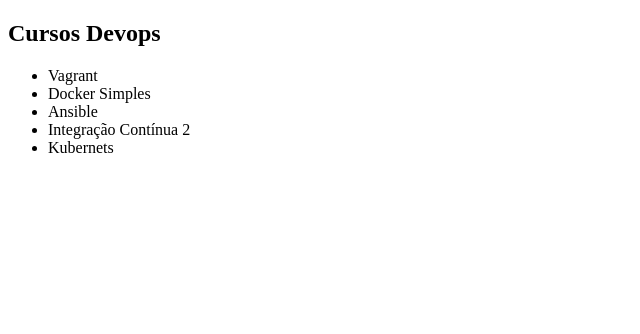
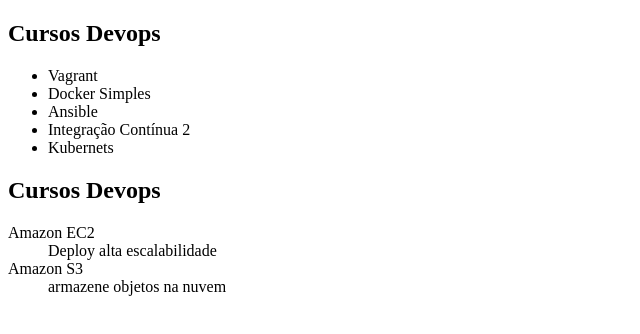
Before and after one commit to HumbertoPeluso/alura-git, a plain HTML site: page index.html in a window 1280 px wide. Shown: the whole page, without its empty margins (0-640 px from the left). Drawn offline with Linux system fonts and the light colour scheme.

Commit message:
Cursos de S2 e EC3 add

```diff
--- a/index.html
+++ b/index.html
@@ -15,5 +15,15 @@
         <li>Integração Contínua 2</li>
         <li>Kubernets</li>
     </ul>
+
+    <h2>Cursos Devops</h2>
+    <dl>
+        <dt>Amazon EC2</dt>
+        <dd>Deploy alta escalabilidade</dd>
+
+        <dt>Amazon S3</dt>
+        <dd>armazene objetos na nuvem</dd>
+    </dl>
+
 </body>
 </html>
```
